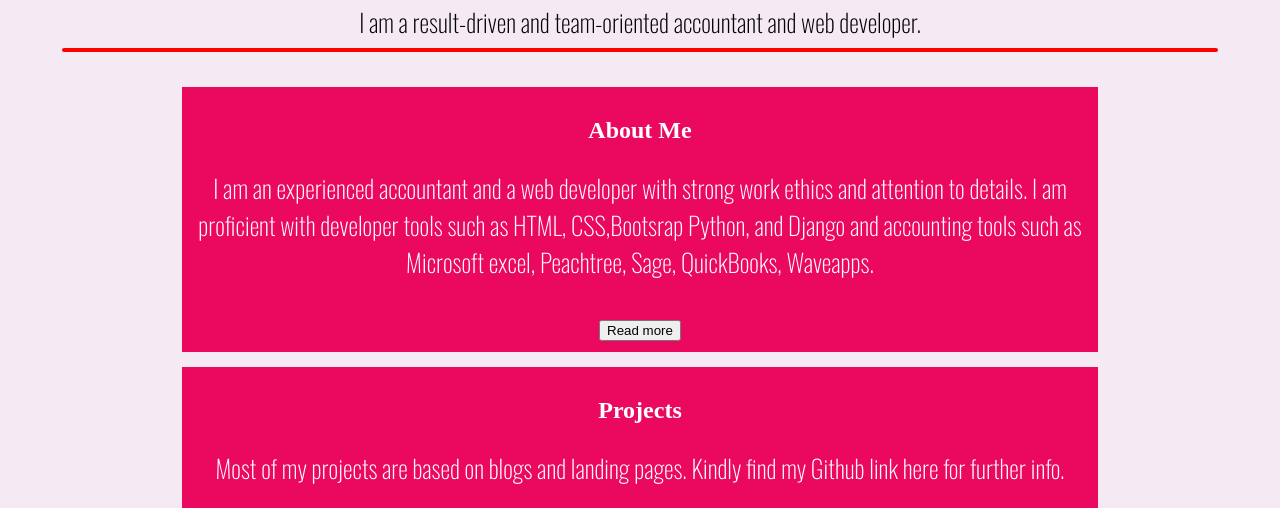
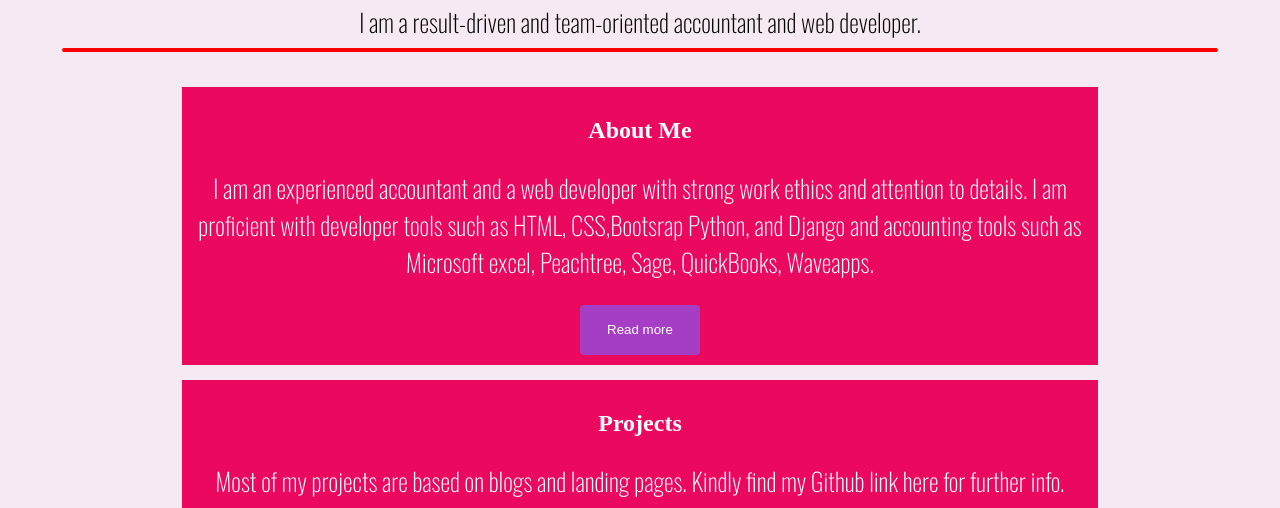
Before and after one commit to Samouskii/Landing-Page, a plain HTML site: page index.html in a window 1280 px wide. Shown: the part 287-795 px from the top of the page. Drawn offline with nearby package versions, Linux system fonts and the light colour scheme; a web font is replaced by a local one.

Commit message:
Button style
Styled buttons

```diff
--- a/my-page.css
+++ b/my-page.css
@@ -63,5 +63,25 @@ hr {
     width: 90%;
     color: red;
     margin-bottom: 35px;
-
 }
+.container{
+    display: flex;
+    flex-direction: row;
+    justify-content: space-evenly;
+    align-items: center;
+    text-align: center;
+}
+.btn-1 {
+    width: 120px;
+    height: 50px;
+    border: none;
+    color: white;
+    background-color: #A63EC5;
+    border-radius: 4px;
+    box-shadow: inset 0 0 0 0 #232323;
+    transition: ease-out 0.5s;
+}
+.btn-1:hover{
+    background-color: #232323;
+    box-shadow: inset 300px 0 0 0 #232323;
+}
```
